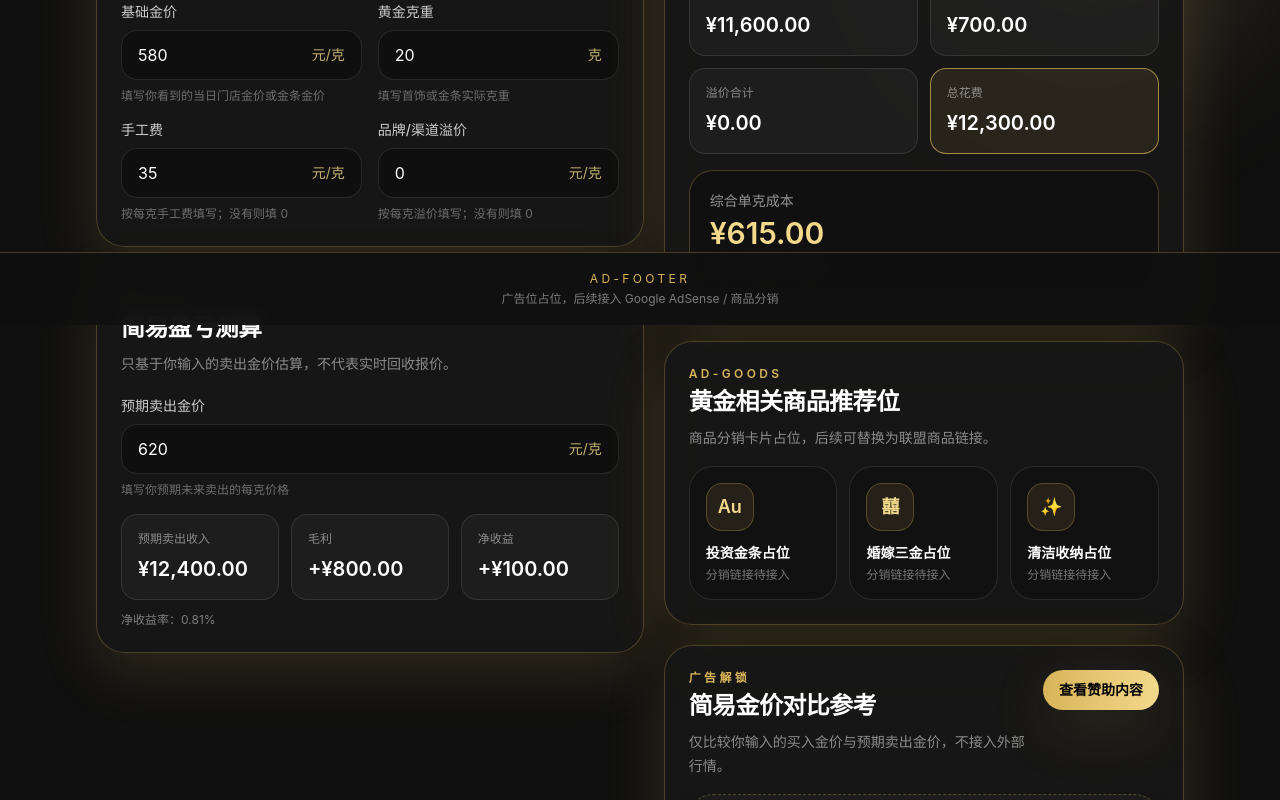
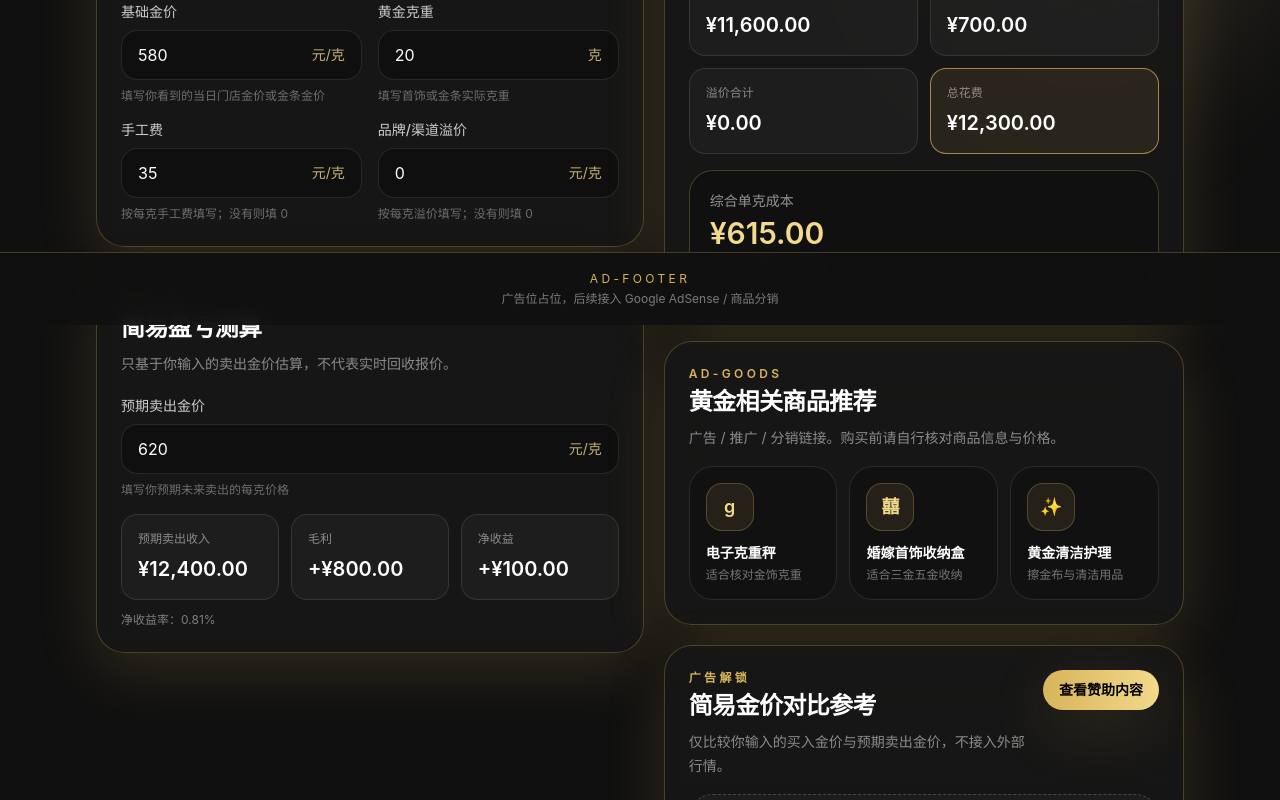
Before and after one commit to haiyangr-cmyk/gold-cost-calculator, a Vue app: page / in a window 1280 px wide. Shown: the part 475-1275 px from the top of the page. Built offline with nearby package versions, Linux system fonts and the light colour scheme.

Commit message:
add configurable goods affiliate cards

```diff
--- a/src/components/GoodsAdCards.vue
+++ b/src/components/GoodsAdCards.vue
@@ -1,9 +1,10 @@
 <script setup lang="ts">
+import { goodsAds } from '../utils/goodsAds';
 import { trackEvent } from '../utils/analytics';
 
-function trackGoodsClick(itemName: string) {
+function trackGoodsClick(itemId: string) {
   trackEvent('click_goods_card', {
-    item_name: itemName
+    item_id: itemId
   });
 }
 </script>
@@ -12,42 +13,24 @@ function trackGoodsClick(itemName: string) {
   <section id="ad-goods" class="panel-card" data-ad-slot="ad-goods">
     <div class="mb-4">
       <p class="eyebrow">ad-goods</p>
-      <h2 class="section-title">黄金相关商品推荐位</h2>
-      <p class="section-desc">商品分销卡片占位，后续可替换为联盟商品链接。</p>
+      <h2 class="section-title">黄金相关商品推荐</h2>
+      <p class="section-desc">广告 / 推广 / 分销链接。购买前请自行核对商品信息与价格。</p>
     </div>
 
     <div class="grid gap-3 sm:grid-cols-3">
       <a
-        href="#"
+        v-for="item in goodsAds"
+        :key="item.id"
+        :href="item.href"
         class="goods-card"
-        aria-label="投资金条商品占位"
-        @click.prevent="trackGoodsClick('investment_gold_bar')"
+        target="_blank"
+        rel="nofollow sponsored noopener"
+        :aria-label="item.title"
+        @click="trackGoodsClick(item.id)"
       >
-        <span class="goods-icon">Au</span>
-        <strong>投资金条占位</strong>
-        <small>分销链接待接入</small>
-      </a>
-
-      <a
-        href="#"
-        class="goods-card"
-        aria-label="婚嫁三金商品占位"
-        @click.prevent="trackGoodsClick('wedding_gold')"
-      >
-        <span class="goods-icon">囍</span>
-        <strong>婚嫁三金占位</strong>
-        <small>分销链接待接入</small>
-      </a>
-
-      <a
-        href="#"
-        class="goods-card"
-        aria-label="黄金收纳清洁商品占位"
-        @click.prevent="trackGoodsClick('gold_cleaning_storage')"
-      >
-        <span class="goods-icon">✨</span>
-        <strong>清洁收纳占位</strong>
-        <small>分销链接待接入</small>
+        <span class="goods-icon">{{ item.icon }}</span>
+        <strong>{{ item.title }}</strong>
+        <small>{{ item.desc }}</small>
       </a>
     </div>
   </section>
--- /dev/null
+++ b/src/utils/goodsAds.ts
@@ -0,0 +1,35 @@
+export interface GoodsAdItem {
+  id: string;
+  icon: string;
+  title: string;
+  desc: string;
+  href: string;
+}
+
+/**
+ * 商品分销配置。
+ * 后续拿到淘宝联盟、京东联盟、Amazon、品牌合作链接后，只需要替换 href。
+ */
+export const goodsAds: GoodsAdItem[] = [
+  {
+    id: 'gold_scale',
+    icon: 'g',
+    title: '电子克重秤',
+    desc: '适合核对金饰克重',
+    href: '#'
+  },
+  {
+    id: 'jewelry_box',
+    icon: '囍',
+    title: '婚嫁首饰收纳盒',
+    desc: '适合三金五金收纳',
+    href: '#'
+  },
+  {
+    id: 'gold_cleaning',
+    icon: '✨',
+    title: '黄金清洁护理',
+    desc: '擦金布与清洁用品',
+    href: '#'
+  }
+];
```
